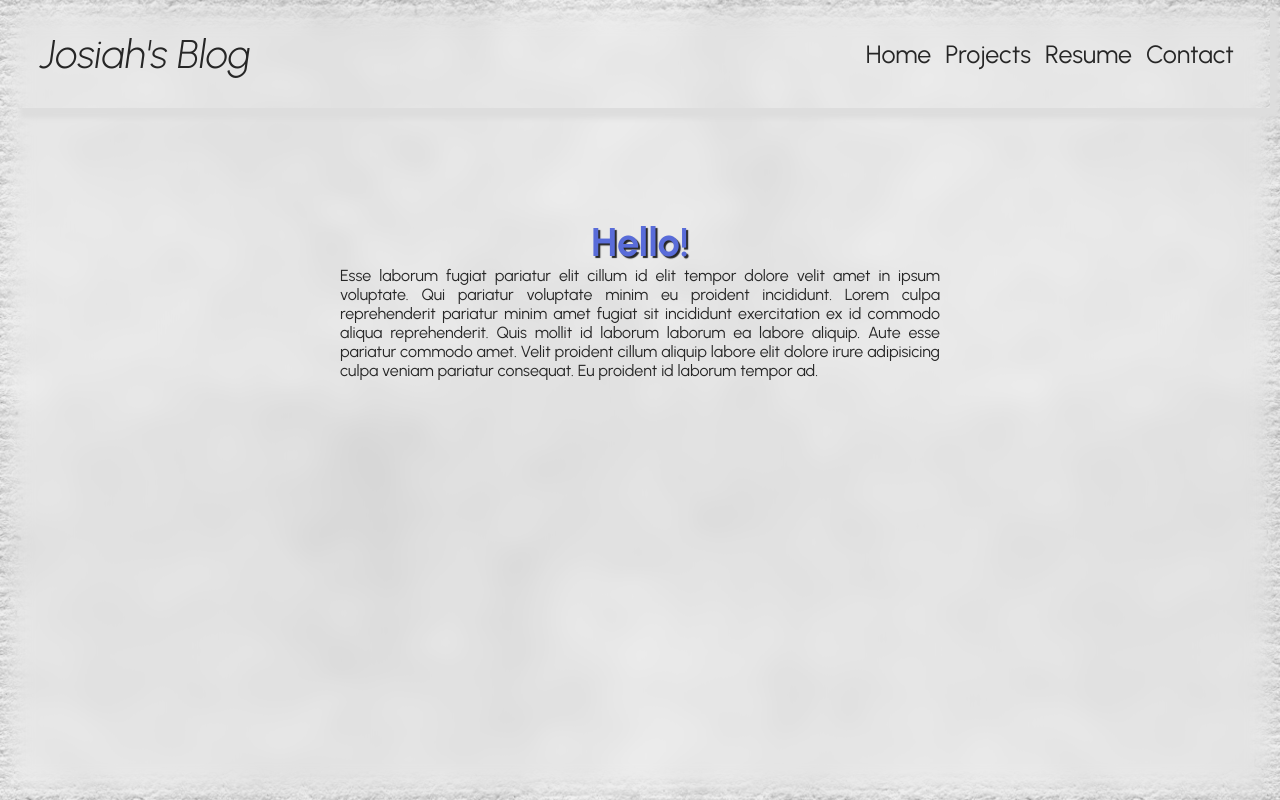
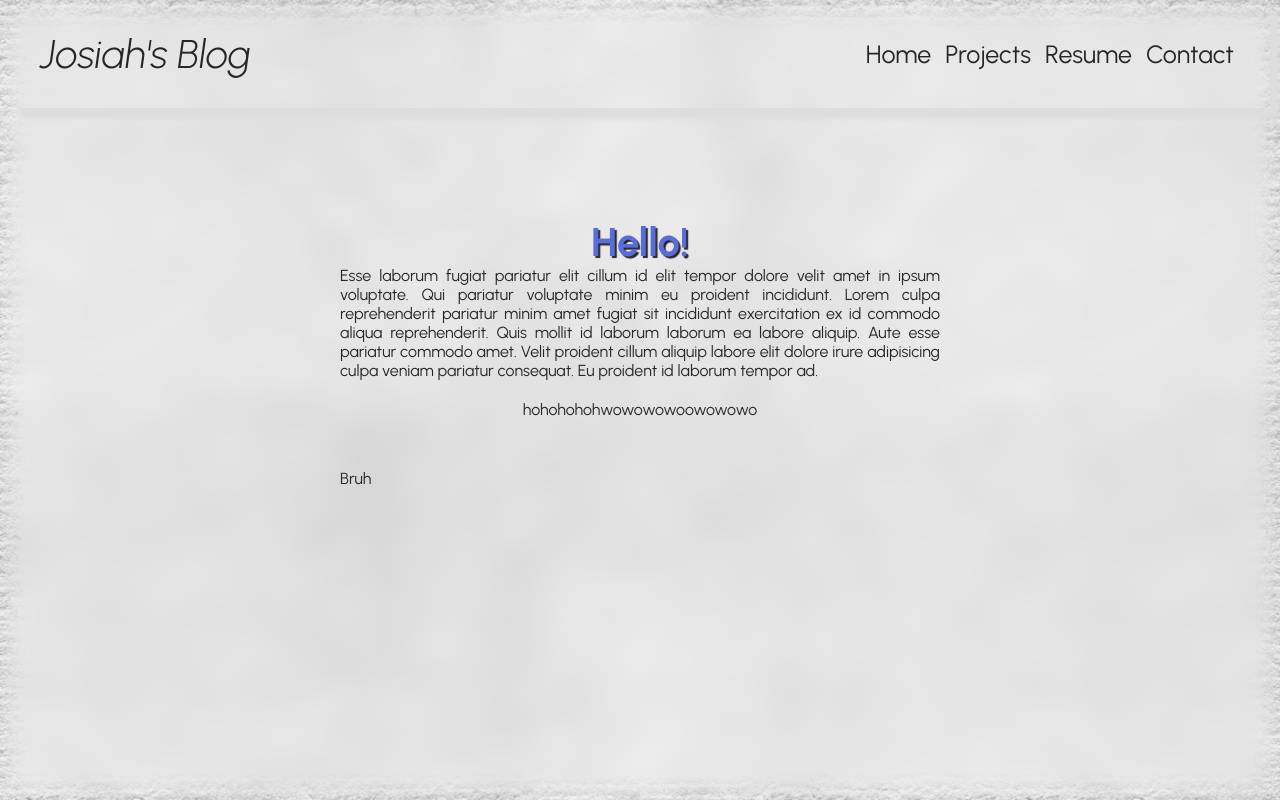
Before and after one commit to josiahkc/josiah-collins, a React (Create React App) app: page / in a window 1280 px wide. Built offline with nearby package versions, Linux system fonts and the light colour scheme.

Commit message:
testing commit

```diff
--- a/src/App.js
+++ b/src/App.js
@@ -31,6 +31,7 @@ function App() {
        { (activePage == 'Projects') && <Projects /> }
        { (activePage == 'Resume') && <Resume /> }
        { (activePage == 'Contact') && <Contact />}
+       <p> Bruh</p>
       </div>
     </div>
   );
--- a/src/Home.js
+++ b/src/Home.js
@@ -12,7 +12,7 @@ const Home = () => {
                 <p className = 'bodyText'>Esse laborum fugiat pariatur elit cillum id elit tempor dolore velit amet in ipsum voluptate. Qui pariatur voluptate minim eu proident incididunt. Lorem culpa reprehenderit pariatur minim amet fugiat sit incididunt exercitation ex id commodo aliqua reprehenderit. Quis mollit id laborum laborum ea labore aliquip. Aute esse pariatur commodo amet. Velit proident cillum aliquip labore elit dolore irure adipisicing culpa veniam pariatur consequat. Eu proident id laborum tempor ad.</p>
             </div>
             <div className="containter">
-
+                <p>hohohohohwowowowoowowowo</p>
             </div>
         </div>
      );
```
